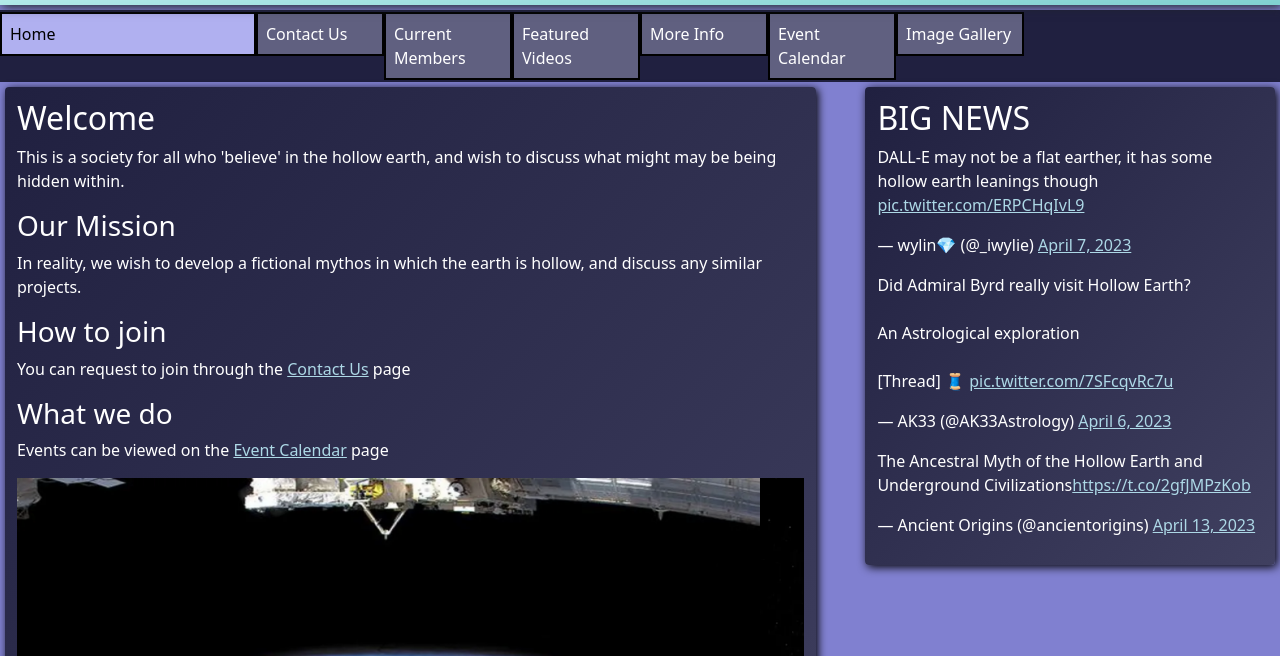
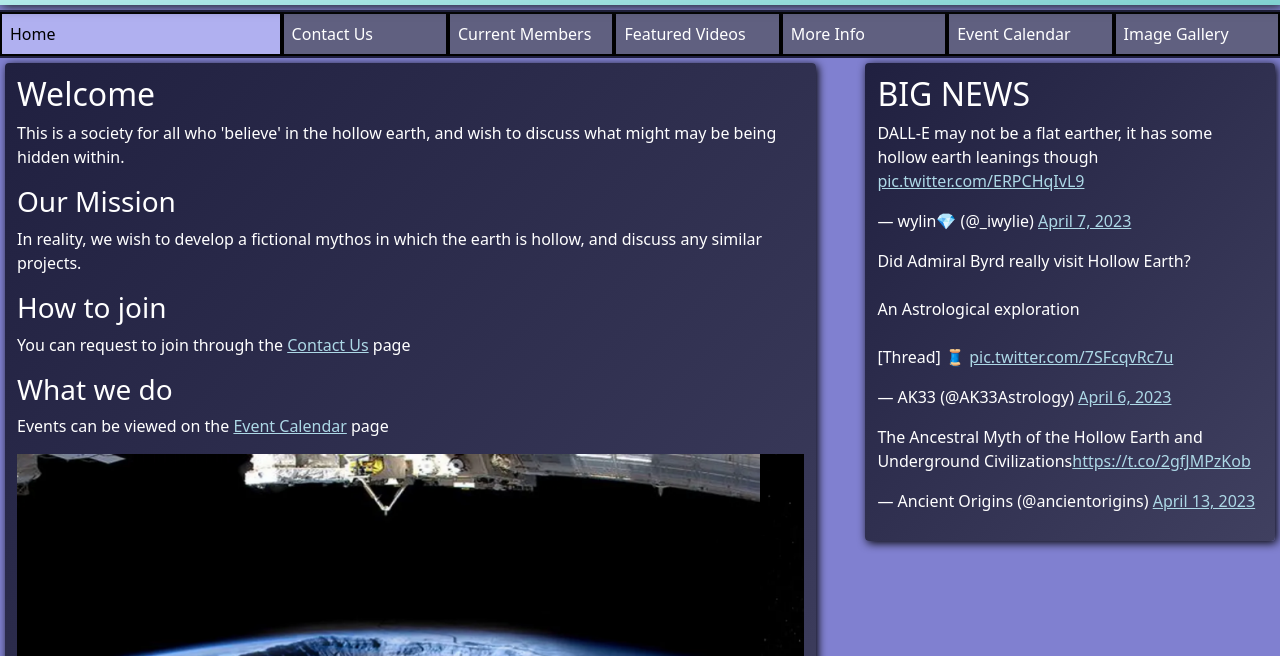
Before and after one commit to ryane-jon/The-Hollow-Earth-Society, a plain HTML site: page index.html in a window 1280 px wide. Shown: the part 87-743 px from the top of the page. Drawn offline with nearby package versions, Linux system fonts and the light colour scheme.

Commit message:
Add files via upload

```diff
--- a/css/styles.css
+++ b/css/styles.css
@@ -41,7 +41,7 @@ nav{
         background-color: rgb(96, 96, 128);
         list-style-type: none;
         float: left;
-        width: 10%;
+        width: 13%;
         padding:8px;
         color: white
     }
@@ -60,7 +60,7 @@ nav{
     .active{
         background-color: rgb(176, 176, 240);
         color: black;
-        width:20%;
+        width:22%;
     }
 
     .active:hover{
```
